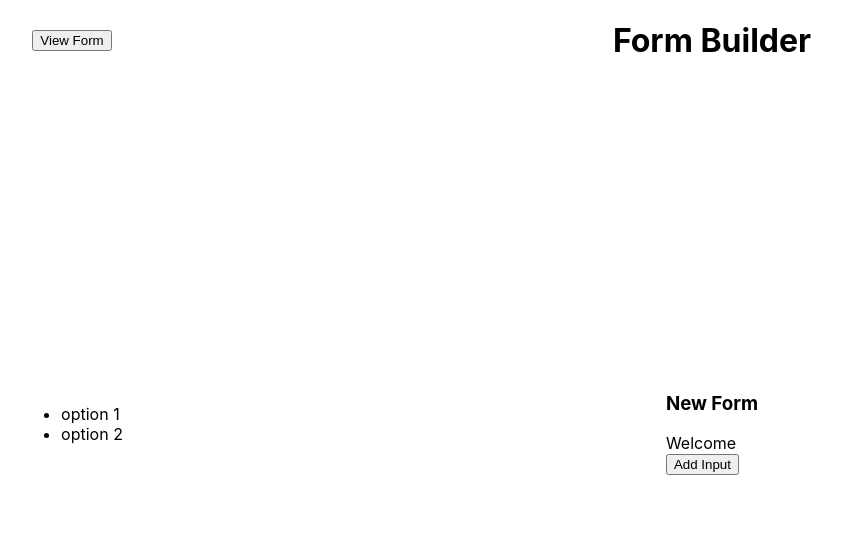
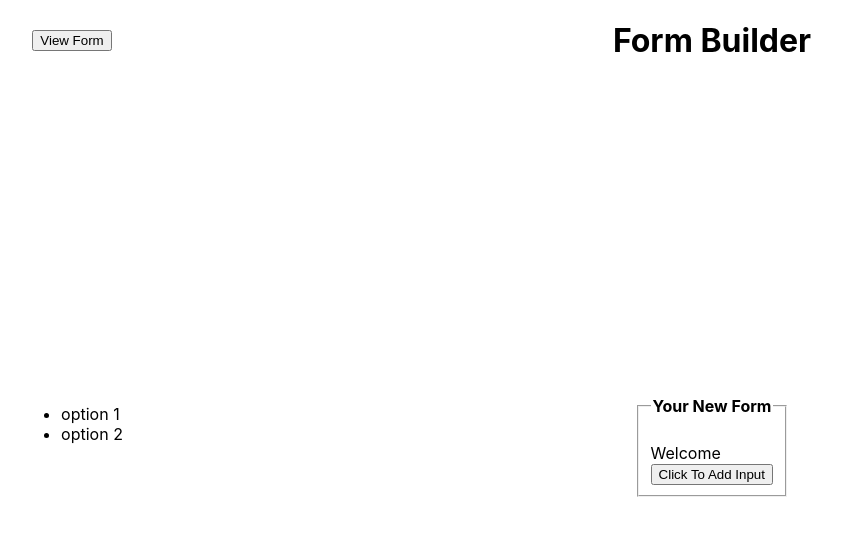
Before and after one commit to MaciejReimann/form-builder, a React (Create React App) app: page / in a window 1280 px wide. Shown: the top 536 px of the page, without its empty margins (56-898 px from the left). Built offline with nearby package versions, Linux system fonts and the light colour scheme.

Commit message:
minor refactor

```diff
--- a/src/components/presentation/InfiniteForm.js
+++ b/src/components/presentation/InfiniteForm.js
@@ -3,10 +3,14 @@ import React from "react";
 export default ({ onAddInput, inputs }) => {
   const onSubmit = e => e.preventDefault();
   return (
-    <div onSubmit={onSubmit}>
-      <h3>New Form</h3>
-      {inputs}
-      <button onClick={onAddInput}>Add Input</button>
-    </div>
+    <form className="InfiniteForm" onSubmit={onSubmit}>
+      <fieldset>
+        <legend>
+          <h4>Your New Form</h4>
+        </legend>
+        {inputs}
+        <button onClick={onAddInput}>Click To Add Input</button>
+      </fieldset>
+    </form>
   );
 };
```
